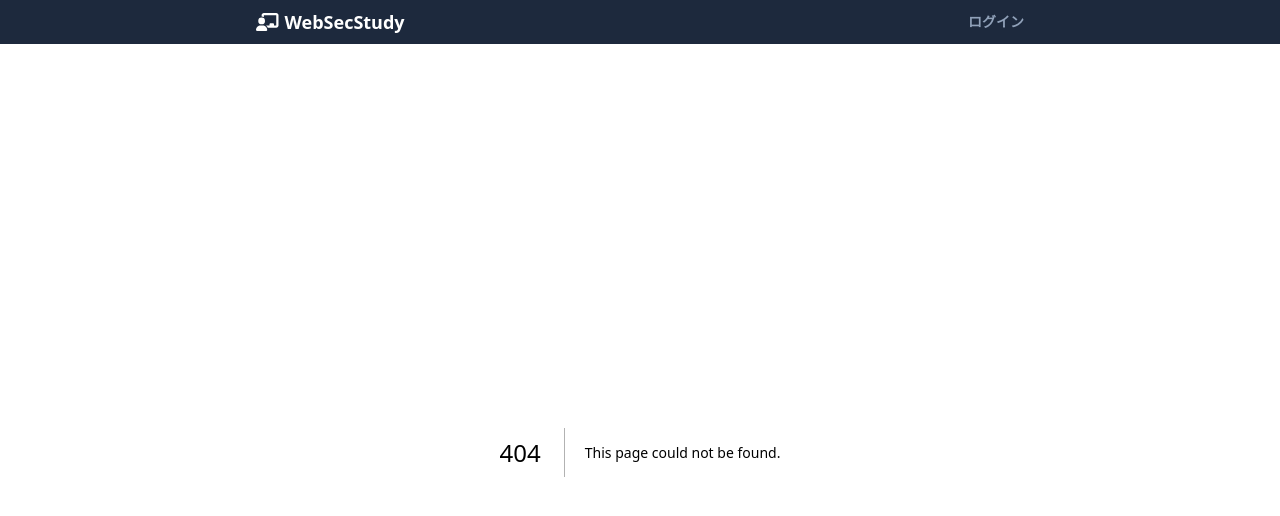
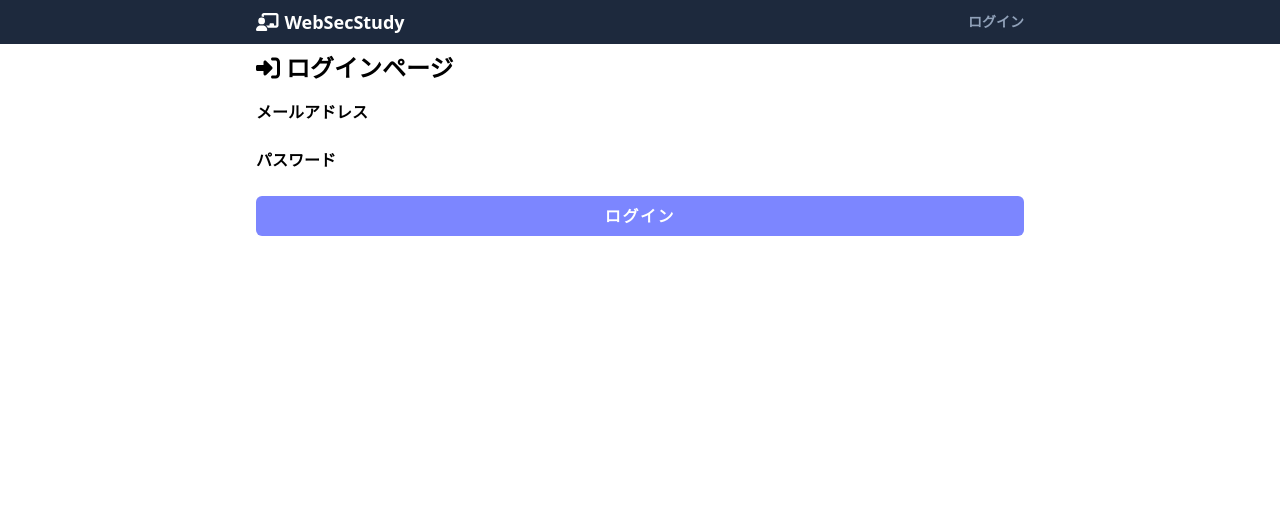
Before and after one commit to ai10pro/my-sec-study-app, a Next.js app: page /login in a window 1280 px wide. Before the commit this address had no page. Shown: the top 516 px of the page. Built offline with nearby package versions, Linux system fonts and the light colour scheme.

Commit message:
:sparkles: ログインページの仮作成

```diff
--- /dev/null
+++ b/src/app/login/page.tsx
@@ -0,0 +1,76 @@
+"use client";
+
+import React, { useEffect, useState } from "react";
+import { useRouter } from "next/navigation";
+import NextLink from "next/link";
+
+import { FontAwesomeIcon } from "@fortawesome/react-fontawesome";
+import { faSpinner, faRightToBracket } from "@fortawesome/free-solid-svg-icons";
+import { twMerge } from "tailwind-merge";
+
+import { Button } from "@/app/_components/Button";
+
+const Page: React.FC = () => {
+  const c_Email = "email";
+  const c_Password = "password";
+
+  const router = useRouter();
+  const [isLoginCompleted, setIsLoginCompleted] = useState(false);
+
+  return (
+    <main>
+      <div className="text-2xl font-bold">
+        <FontAwesomeIcon icon={faRightToBracket} className="mr-1.5" />
+        ログインページ
+      </div>
+      <form
+        noValidate
+        onSubmit={(e) => {
+          e.preventDefault();
+          console.log("ログイン処理");
+          setIsLoginCompleted(true);
+          // ここにログイン処理を実装
+        }}
+        className={twMerge("mt-4 flex flex-col gap-y-4")}
+      >
+        <div>
+          <label htmlFor={c_Email} className="mb-2 block font-bold">
+            メールアドレス
+          </label>
+          {/* <TextInputField	>を定義して使用 option=> formMethods(c_email), fieldErrors */}
+          {/* <ErrorMsgField>を定義して使用 */}
+        </div>
+        <div>
+          <label htmlFor={c_Password} className="mb-2 block font-bold">
+            パスワード
+          </label>
+          {/* <TextInputField	>を定義して使用 option=> formMethods(c_Password), fieldErrors */}
+          {/* <ErrorMsgField>を定義して使用 */}
+        </div>
+        <Button
+          variant="indigo"
+          width="stretch"
+          className={twMerge("tracking-widest")}
+          // isBusy
+          disabled={false}
+        >
+          ログイン
+        </Button>
+      </form>
+      {/* ログイン完了後 */}
+      {isLoginCompleted && (
+        <div>
+          <div className="mt-4 flex items-center gap-x-2">
+            <FontAwesomeIcon icon={faSpinner} spin />
+            <div>ようこそ、{}テストネーム さん。</div>
+          </div>
+          <NextLink href="/" className="text-blue-500 hover:underline">
+            自動的に画面が切り替わらないときはこちらをクリックしてください。
+          </NextLink>
+        </div>
+      )}
+    </main>
+  );
+};
+
+export default Page;
```
